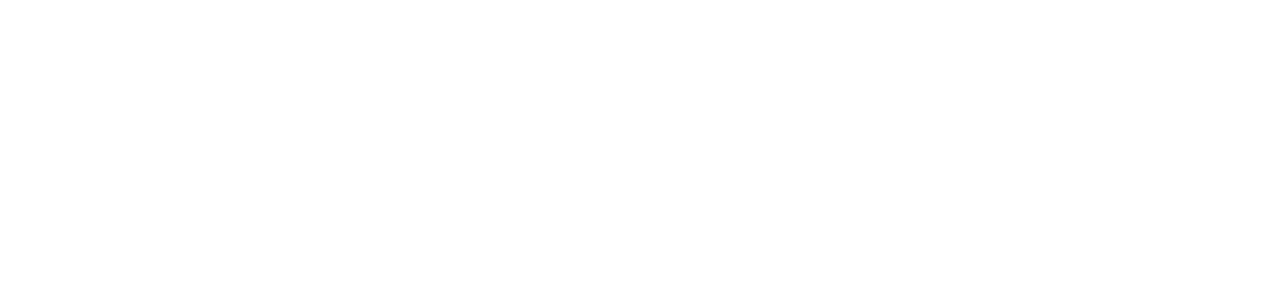
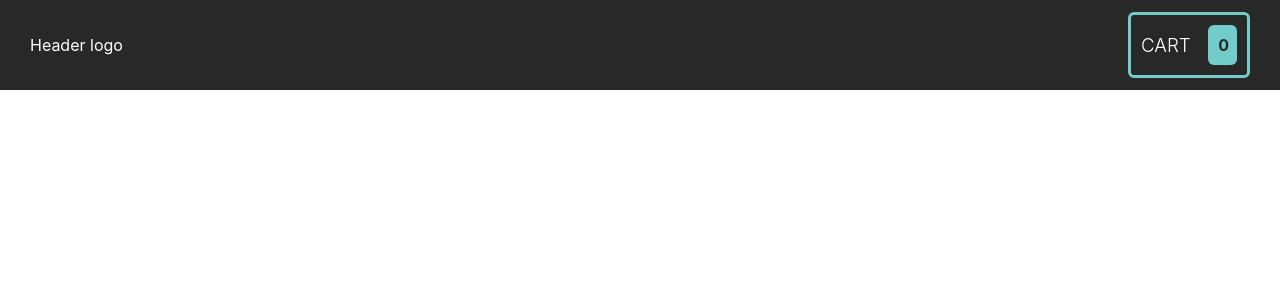
Before and after one commit to sianwa11/Redux-shopping-cart, a React (Create React App) app: page / in a window 1280 px wide. Shown: the top 300 px of the page. Built offline with nearby package versions, Linux system fonts and the light colour scheme.

Commit message:
Setting up layout

```diff
--- a/package.json
+++ b/package.json
@@ -9,6 +9,8 @@
     "@testing-library/user-event": "^13.5.0",
     "react": "^17.0.2",
     "react-dom": "^17.0.2",
+    "react-icons": "^4.3.1",
+    "react-redux": "^7.2.6",
     "react-scripts": "5.0.0",
     "sass": "^1.49.9",
     "web-vitals": "^2.1.4"
--- a/src/App.js
+++ b/src/App.js
@@ -1,5 +1,11 @@
+import Header from "./components/Header/Header";
+
 function App() {
-  return <div></div>;
+  return (
+    <>
+      <Header />
+    </>
+  );
 }
 
 export default App;
--- /dev/null
+++ b/src/components/Cart/Cart.js
@@ -0,0 +1,16 @@
+import React from "react";
+
+import styles from "./Cart.module.scss";
+
+const Cart = () => {
+  return (
+    <div className={styles.cart}>
+      <h3 className={styles.cart__heading}>Cart</h3>
+      <div className={styles.cart__amount}>
+        <span>0</span>
+      </div>
+    </div>
+  );
+};
+
+export default Cart;
--- /dev/null
+++ b/src/components/Cart/Cart.module.scss
@@ -0,0 +1,38 @@
+.cart {
+  border-radius: 6px;
+  border-style: solid;
+  border-color: #72ccca;
+
+  width: 10%;
+
+  display: flex;
+  padding: 1rem;
+  justify-content: space-between;
+  align-items: center;
+
+  transition: all 0.2s;
+
+  &__heading {
+    font-weight: 300;
+    text-transform: uppercase;
+  }
+
+  &__amount {
+    background-color: #72ccca;
+    color: #282828;
+    font-weight: 700;
+    border-radius: 6px;
+    padding: 1rem;
+    width: 30%;
+  }
+
+  &:hover {
+    cursor: pointer;
+    transform: translateY(-2px);
+  }
+
+  &:active,
+  &:focus {
+    transform: translateY(2px);
+  }
+}
--- /dev/null
+++ b/src/components/Header/Header.js
@@ -0,0 +1,17 @@
+import React from "react";
+import Cart from "../Cart/Cart";
+
+import styles from "./Header.module.scss";
+
+const Header = () => {
+  return (
+    <>
+      <header className={styles.header}>
+        <div>Header logo</div>
+        <Cart />
+      </header>
+    </>
+  );
+};
+
+export default Header;
--- /dev/null
+++ b/src/components/Header/Header.module.scss
@@ -0,0 +1,11 @@
+.header {
+  height: 9rem;
+  background-color: #282828;
+  color: white;
+  font-size: 1.6rem;
+  padding: 3rem;
+
+  display: flex;
+  justify-content: space-between;
+  align-items: center;
+}
--- a/src/index.css
+++ /dev/null
@@ -1,13 +0,0 @@
-body {
-  margin: 0;
-  font-family: -apple-system, BlinkMacSystemFont, 'Segoe UI', 'Roboto', 'Oxygen',
-    'Ubuntu', 'Cantarell', 'Fira Sans', 'Droid Sans', 'Helvetica Neue',
-    sans-serif;
-  -webkit-font-smoothing: antialiased;
-  -moz-osx-font-smoothing: grayscale;
-}
-
-code {
-  font-family: source-code-pro, Menlo, Monaco, Consolas, 'Courier New',
-    monospace;
-}
--- a/src/index.js
+++ b/src/index.js
@@ -1,11 +1,16 @@
 import React from "react";
 import ReactDOM from "react-dom";
-import "./index.css";
+import "./index.module.scss";
 import App from "./App";
+
+import { Provider } from "react-redux";
+import store from "./store/store";
 
 ReactDOM.render(
   <React.StrictMode>
-    <App />
+    <Provider store={store}>
+      <App />
+    </Provider>
   </React.StrictMode>,
   document.getElementById("root")
 );
--- /dev/null
+++ b/src/index.module.scss
@@ -0,0 +1,25 @@
+*::before,
+*::after,
+* {
+  margin: 0;
+  padding: 0;
+  box-sizing: inherit;
+}
+
+html {
+  font-size: 62.5%; // 10px
+}
+
+body {
+  box-sizing: border-box;
+  font-family: -apple-system, BlinkMacSystemFont, "Segoe UI", "Roboto", "Oxygen",
+    "Ubuntu", "Cantarell", "Fira Sans", "Droid Sans", "Helvetica Neue",
+    sans-serif;
+  -webkit-font-smoothing: antialiased;
+  -moz-osx-font-smoothing: grayscale;
+}
+
+code {
+  font-family: source-code-pro, Menlo, Monaco, Consolas, "Courier New",
+    monospace;
+}
--- /dev/null
+++ b/src/slices/cart-slice.js
@@ -0,0 +1,13 @@
+import { createSlice } from "@reduxjs/toolkit";
+
+const initialState = [
+  { id: 1, name: "Lenovo Yoga 510-chasis", price: 3500, quantity: 1 },
+];
+
+const cartSlice = createSlice({
+  name: "cart",
+  initialState,
+  reducers: {},
+});
+
+export default cartSlice.reducer;
--- /dev/null
+++ b/src/store/store.js
@@ -0,0 +1,5 @@
+import { configureStore } from "@reduxjs/toolkit";
+
+import cartReducer from "../slices/cart-slice";
+
+export default configureStore({ reducer: { cart: cartReducer } });
```
Also changed, not shown: src/components/Cart/CartItems.js (added, +17 -0 lines), 1 other file (tests, documents, lock files or other folders).
